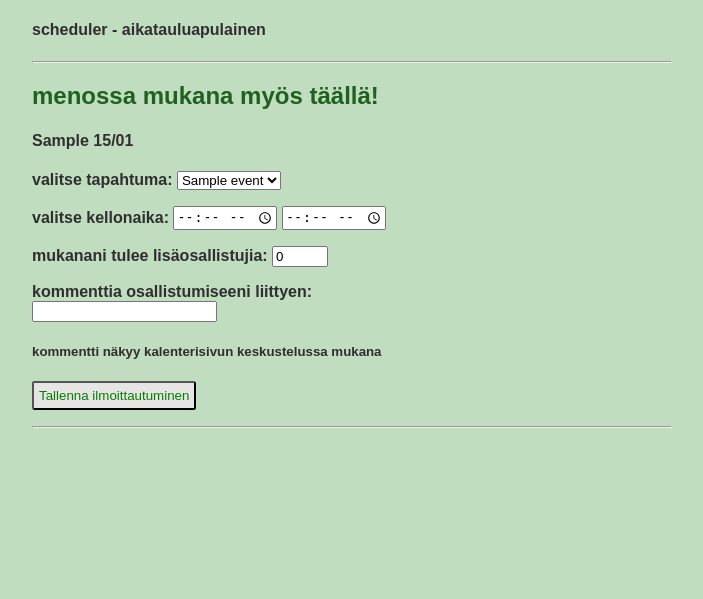
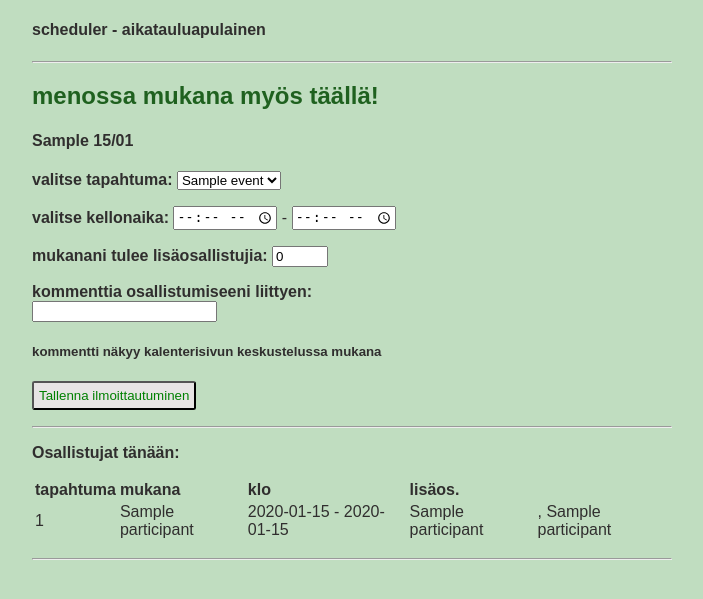
Before and after one commit to minnaRon/scheduler, a Flask app: template templates/entry.html in a window 1280 px wide. Shown: the top 599 px of the page, without its empty margins (288-991 px from the left). Run offline with Flask 2, Linux system fonts and the light colour scheme; the template is opened without the code that fills it: most values are stand-ins (such as "Sample title", 1, 10 or a date in 2020).

Commit message:
Add participants to the entry -view

```diff
--- a/routes.py
+++ b/routes.py
@@ -140,8 +140,9 @@ def entry(day):
     date = today + datetime.timedelta(days=day)
 
     if request.method == "GET":
-        participants = entries.get_participants(date)
-        #print("---participants", participants)
+        participants = entries.get_participants(session["user_id"], date)
+        #sql = """SELECT e.name, u.name, en.start_time, en.finish_time, extra_participants, m.content
+        print("---participants", participants)
         event_list = events.get_events(user_id)
         days = {0:"SU", 1:"MA", 2:"TI", 3:"KE", 4:"TO", 5:"PE", 6:"LA"}
         days_i = entries.change_days_dow_to_i_dict(days, today)
--- a/static/style.css
+++ b/static/style.css
@@ -16,6 +16,10 @@ h2 {
 
 hr {
     color:rgb(231, 228, 228);
+}
+
+th {
+    text-align: left;
 }
 
 .scroller {
--- a/templates/entry.html
+++ b/templates/entry.html
@@ -13,7 +13,7 @@
 <p>
 <b>valitse kellonaika:</b>
 <input type="time" name="time1">
-<input type="time" name="time2">
+ - <input type="time" name="time2">
 <p>
 <b>mukanani tulee lisäosallistujia:</b>
 <input type="number" name="extra_participants" min="0" max="99" value="0">
@@ -22,28 +22,32 @@
 <input type="text" name="comment" maxlength="150"><br>
 <h5>kommentti näkyy kalenterisivun keskustelussa mukana</h5>
 <p>
-<!------------------------------------------------------------------------------->
-<!-- tämä keskeneräinen ja rajattu näkymään vain adminille/ryhmän perustajalle -->
-{% if session["user_role"] == 1 or session["user_role"] == 0 %}
-
-<b>Osallistujat tänään:</b>
-<ul>
-{% for participant in participants %}
-  <li> {{participant[0]}} | {{participant[0]}} klo {{participant[1]}} - {{participant[2]}}
-  {% if participant[3] != 0 %}
-    , lisäosallistujia mukana {{ participant[3]}}
-  {% endif %}
-  {% if participant[4] %}
-    , {{ participant[4]}}
-  {% endif %}
-  </li>
-{% endfor %}
-</ul>
-<p>
-{% endif %}
-<!----------------------------------------------------------------------------------->
-<!------------------------------------------------------------------------------------>
 <input type="hidden" name="csrf_token" value="{{session.csrf_token}}">
 <input class="button" type="submit" value="Tallenna ilmoittautuminen">
+<p>
+<p>
+<hr>
+<p>
+<b>Osallistujat tänään:</b>
+<table>
+  <th>tapahtuma</th>
+  <th>mukana</th>
+  <th>klo</th>
+  <th>lisäos.</th>
+{% for participant in participants %}
+  <tr>
+  <td> {{participant[0]}} </td>
+  <td> {{participant[1]}} </td>
+  <td> {{participant[2].strftime('%H:%M')}} - {{participant[3].strftime('%H:%M')}} </td>
+  <td> {% if participant[4] != 0 %}
+         {{ participant[4]}}
+       {% endif %} </td>
+  <td> {% if participant[5] %}
+    , {{ participant[5]}}
+       {% endif %} </td>
+  </tr>
+{% endfor %}
+</table>
+<p>
 </form>
 {% endblock %}
```
Also changed, not shown: entries.py (+12 -6 lines).
